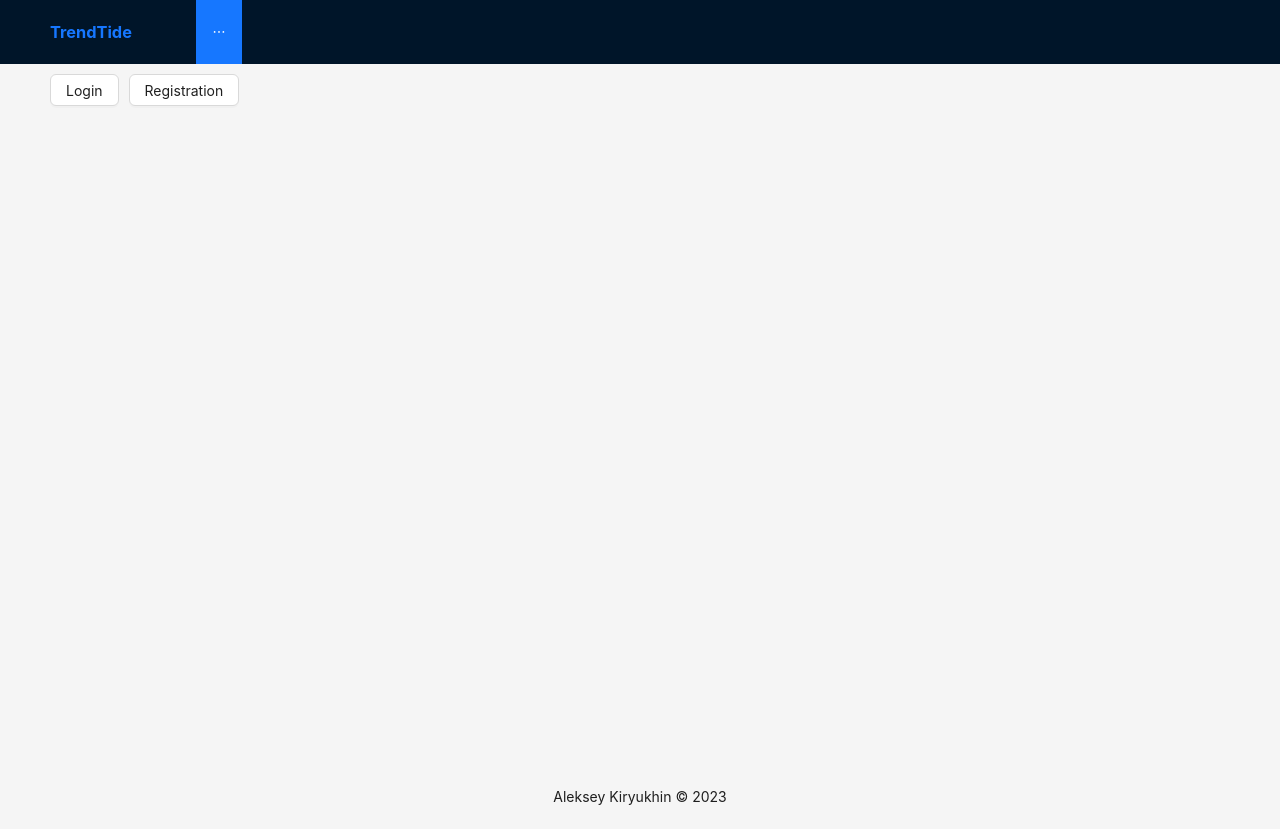
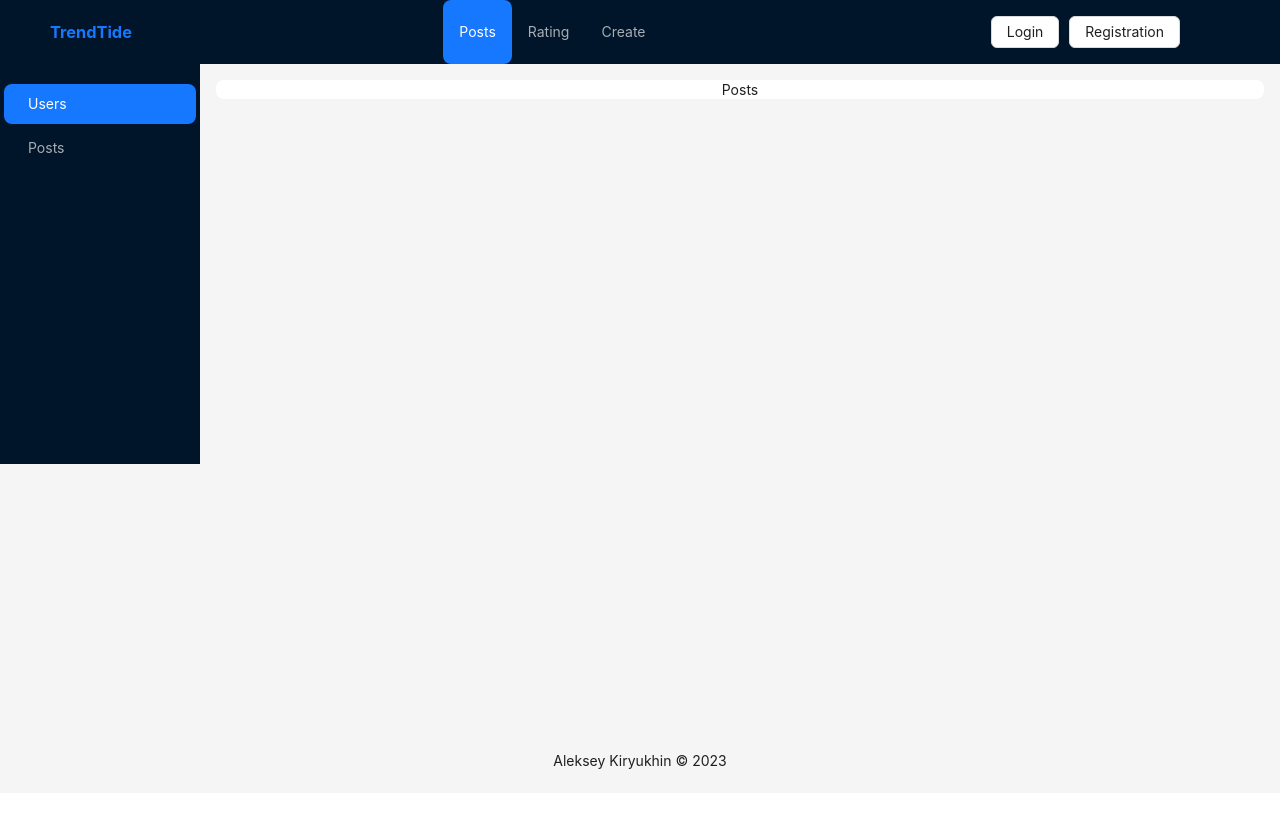
Before and after one commit to alexeykiruhin/baby_project, a React (Create React App) app: page /cp/posts in a window 1280 px wide. After the commit the page ends 800 px from the top, so only its background shows below. Built offline with nearby package versions, Linux system fonts and the light colour scheme; no server answers.

Commit message:
Add CP components

```diff
--- a/src/components/App/App.tsx
+++ b/src/components/App/App.tsx
@@ -4,7 +4,6 @@ import {BrowserRouter as Router, Route, Routes} from 'react-router-dom';
 import {Layout} from 'antd';
 import HeaderContainer from '../Header/HeaderContainer';
 import FooterComponent from '../Footer/FooterComponent';
-import UserInfoComponent from '../UserInfo/UserInfoComponent';
 import LoginContainer from '../Login/LoginContainer';
 import UserViewContainer from '../UserView/UserViewContainer';
 import RegContainer from '../Reg/RegContainer';
@@ -27,9 +26,9 @@ const App: React.FC = () => {
         <Router>
             <Layout>
                 <HeaderContainer/>
-                <UserInfoComponent/>
+                {/*<UserInfoComponent/>*/}
                 <Content className="site-layout"
-                         style={{padding: '0 50px', minHeight: '81vh'}}>
+                         style={{marginTop: '80px', minHeight: '81vh'}}>
                     {/*<div style={{padding: 24, minHeight: 380}}>*/}
                     {/*, background: colorBgContainer*/}
                     <Routes>
@@ -45,6 +44,7 @@ const App: React.FC = () => {
                         {/*__CP__*/}
                         <Route path="/cp" element={<CPContainer/>}/>
                         <Route path="/cp/users" element={<CPContainer/>}/>
+                        <Route path="/cp/posts" element={<CPContainer/>}/>
                     </Routes>
                     {/*</div>*/}
                 </Content>
--- a/src/components/CP/CPComponent.tsx
+++ b/src/components/CP/CPComponent.tsx
@@ -1,21 +1,57 @@
+import {useLocation} from "react-router-dom";
 import React from 'react';
-import CPMenuComponent from "./UI/Menu/CPMenuComponent";
-import {useLocation} from "react-router-dom";
-import CPUsersComponent from "./UI/Menu/CPUsersComponent";
+import {Layout, Menu, theme} from 'antd';
+import createMenuProps from "../../functions/createMenuProps";
+import CPUsersComponent from "./UI/CPUsers/CPUsersComponent";
+import CPPostsComponent from "./UI/CPPosts/CPPostsComponent";
+
+const {Content, Sider} = Layout;
 
 const CPComponent = () => {
     let location = useLocation()
     const x = location.pathname.split('/')
     const path = x[x.length - 1]
+    console.log('path', path)
+    const loc = ['/users', '/posts']
+    const predomain = '/cp'
+    const props = createMenuProps(loc, location.pathname, predomain)
+
+    const {
+        token: {colorBgContainer, borderRadiusLG},
+    } = theme.useToken();
 
     return (
-        <div style={{display: 'flex', flexDirection: 'row', gap: '10px'}}>
-            <CPMenuComponent/>
-            <div style={{flexGrow: 2}}>
-                {path !== 'users' && <span>CP</span>}
-                {path === 'users' && <CPUsersComponent />}
-            </div>
-        </div>
+        <Layout hasSider>
+            <Sider
+                style={{
+                    overflow: 'auto',
+                    height: '50vh',
+                    position: 'fixed',
+                    left: 0,
+                    top: '64px',
+                    bottom: 0,
+                    padding: '16px 0'
+                }}
+            >
+                <div className="demo-logo-vertical"/>
+                <Menu theme="dark" mode="inline" defaultSelectedKeys={props.defaultSelectedKeys} items={props.items}/>
+            </Sider>
+            <Layout style={{marginLeft: 200}}>
+                <Content style={{margin: '0 16px', overflow: 'initial'}}>
+                    <div
+                        style={{
+                            padding: 1,
+                            textAlign: 'center',
+                            background: colorBgContainer,
+                            borderRadius: borderRadiusLG,
+                        }}
+                    >
+                        {path === 'users' && <CPUsersComponent/>}
+                        {path === 'posts' && <CPPostsComponent/>}
+                    </div>
+                </Content>
+            </Layout>
+        </Layout>
     )
 }
 
--- /dev/null
+++ b/src/components/CP/UI/CPPosts/CPPostsComponent.tsx
@@ -0,0 +1,11 @@
+import React from 'react';
+
+const CPPostsComponent = () => {
+    return (
+        <div style={{flexGrow: 2}}>
+            Posts
+        </div>
+    )
+}
+
+export default CPPostsComponent
--- a/src/components/Header/HeaderComponent.tsx
+++ b/src/components/Header/HeaderComponent.tsx
@@ -3,24 +3,31 @@ import {Layout} from "antd";
 import styles from './Header.module.css';
 import MenuComponent from "../Menu/MenuComponent";
 import {NavLink} from 'react-router-dom';
+import UserInfoComponent from "../UserInfo/UserInfoComponent";
 
 const {Header} = Layout;
 
-const HeaderComponent: React.FC= () => {
+const HeaderComponent: React.FC = () => {
     return (
         <Header
             style={{
-                position: 'sticky',
+                position: 'fixed',
                 top: 0,
                 zIndex: 1,
                 width: '100%',
                 display: 'flex',
                 alignItems: 'center',
+                justifyContent: 'space-between'
             }}
             // color='light'
         >
-            <NavLink to='/'><div className={styles.Logo}><h3 style={{color: '#1677ff'}}>TrendTide</h3></div></NavLink>
-            <MenuComponent/>
+            <>
+                <NavLink to='/'>
+                    <div className={styles.Logo}><h3 style={{color: '#1677ff'}}>TrendTide</h3></div>
+                </NavLink>
+                <MenuComponent/>
+            </>
+            <UserInfoComponent/>
         </Header>
     )
 }
--- a/src/components/Menu/Menu.module.css
+++ b/src/components/Menu/Menu.module.css
@@ -1,3 +1,4 @@
 .Menu {
     background: #65abf8;
+    min-width: 200px;
 }
--- a/src/components/Menu/MenuComponent.tsx
+++ b/src/components/Menu/MenuComponent.tsx
@@ -1,57 +1,21 @@
 import React from 'react';
-import {Menu, MenuProps} from "antd";
-import {NavLink, useLocation} from "react-router-dom";
+import {Menu} from "antd";
+import {useLocation} from "react-router-dom";
+import createMenuProps from "../../functions/createMenuProps";
 // import styles from './Menu.module.css';
 
 const MenuComponent: React.FC = () => {
     let location = useLocation()
-    console.log('MENU _ ', location.pathname)
     const loc = ['/', '/rating', '/create']
-    let x: string[] = ['0']
-    switch (location.pathname) {
-        case loc[0]: {
-            x = ['0']
-            break
-        }
-        case loc[1]: {
-            x = ['1']
-            break
-        }
-        case loc[2]: {
-            x = ['2']
-            break
-        }
-    }
-    const item: MenuProps['items'] = [
-        {
-            label: (
-                <NavLink className={'item'} to="/">Posts</NavLink>
-            ),
-            key: 0,
-            style: {borderRadius: '8px'}
-        },
-        {
-            label: (
-                <NavLink className={'item'} to="/rating">Rating</NavLink>
-            ),
-            key: 1,
-            style: {borderRadius: '8px'}
-        },
-        {
-            label: (
-                <NavLink className={'item'} to="/create">Create</NavLink>
-            ),
-            key: 2,
-            style: {borderRadius: '8px'}
-        },
-    ];
-
+    const props = createMenuProps(loc, location.pathname)
     return (
         <Menu
             theme="dark"
             mode="horizontal"
-            defaultSelectedKeys={x}
-            items={item}
+            defaultSelectedKeys={props.defaultSelectedKeys}
+            items={props.items}
+            //без ширины схлопывается последняя кнопка
+            style={{minWidth: '250px'}}
         />
     )
 }
--- a/src/components/PostList/PostListComponent.tsx
+++ b/src/components/PostList/PostListComponent.tsx
@@ -6,7 +6,7 @@ import {PostListComponentPropsType} from '../../types/types';
 const PostListComponent: React.FC<PostListComponentPropsType> = ({items, flagSettings}) => {
 
     return (
-        <Space direction="vertical" size="middle" style={{display: 'flex'}}>
+        <Space direction="vertical" size="small" style={{display: 'flex', background: 'red'}}>
             {items.map((item, index) => <PostViewComponent
                 key={index} index={index} post={item} flagSettings={flagSettings} flagView={'list'}/>)}
             <FloatButton.BackTop visibilityHeight={300}/>
--- a/src/components/UserInfo/UserInfoComponent.tsx
+++ b/src/components/UserInfo/UserInfoComponent.tsx
@@ -31,7 +31,7 @@ const UserInfoComponent: React.FC = () => {
             {
                 isAuth
                     ? <>
-                        <Avatar src={img} size="large" shape="square"></Avatar>
+                        <Avatar src={img} size="large" shape="square" style={{border: '2px solid white'}}></Avatar>
                         <NavLink to={`/user/${id}`}>
                             <Button
                                 size="small"
--- /dev/null
+++ b/src/functions/createMenuProps.tsx
@@ -0,0 +1,27 @@
+import {MenuProps} from "antd";
+import {NavLink} from "react-router-dom";
+import React from "react";
+
+const createMenuProps = (locations: string[], location: string, predomain: string = '') => {
+    // Создать итемы для меню
+    let defaultSelectedKeys: string[] = ['0']
+    const items: MenuProps['items'] = [
+        ...locations.map((loc, index) => {
+            if (location === loc) {
+                defaultSelectedKeys = [`${index}`]
+            }
+            return (
+                {
+                    label: (
+                        <NavLink className={'item'} to={predomain + loc}>{loc === '/' && 'Posts'}{(loc.substring(1,2).toUpperCase() + loc.substring(2))}</NavLink>
+                    ),
+                    key: index,
+                    style: {borderRadius: '8px'}
+                }
+            )
+        })
+    ]
+    return {items, defaultSelectedKeys}
+}
+
+export default createMenuProps
```
Also changed, not shown: src/components/CP/UI/CPUsers/CPUsersComponent.tsx (renamed from src/components/CP/UI/Menu/CPUsersComponent.tsx).
